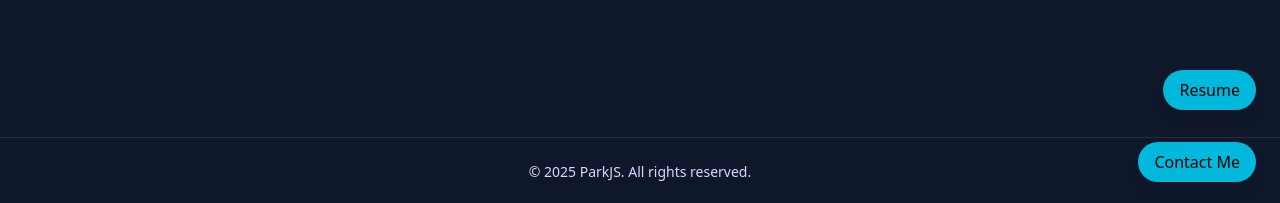
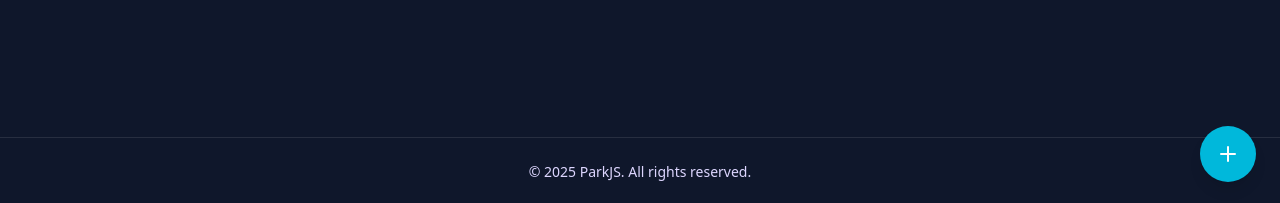
Before and after one commit to qkrwns1478/my-portfolio, a Next.js app: page / in a window 1280 px wide. Shown: the part 594-797 px from the top of the page. Built offline with nearby package versions, Linux system fonts and the light colour scheme; no server answers.

Commit message:
Add FabMenu component

```diff
--- a/app/components/ContactMe.tsx
+++ b/app/components/ContactMe.tsx
@@ -7,8 +7,7 @@ import { useForm } from "react-hook-form";
 import { z } from "zod";
 import { zodResolver } from "@hookform/resolvers/zod";
 
-export default function ContactMe() {
-  const [open, setOpen] = useState(false);
+export default function ContactMe({ open, setOpen }: { open: boolean, setOpen: (val: boolean) => void }) {
   const [loading, setLoading] = useState(false);
   const siteKey = process.env.NEXT_PUBLIC_RECAPTCHA_SITE_KEY!;
   const recaptchaRef = useRef<ReCAPTCHA>(null);
@@ -69,16 +68,16 @@ export default function ContactMe() {
   return (
     <>
       {/* Floating Button */}
-      <button
+      {/* <button
         onClick={() => setOpen(true)}
         className="fixed bottom-20 sm:bottom-6 right-6 z-50 bg-cyan-500 text-black px-4 py-2 rounded-full shadow-lg hover:bg-cyan-400 transition cursor-pointer"
       >
         Contact Me
-      </button>
+      </button> */}
 
       {/* Slide-in Panel */}
       <div
-        className={`fixed bottom-0 right-0 w-full max-w-md h-full sm:h-auto sm:bottom-6 sm:right-6 sm:rounded-xl bg-slate-800 text-white p-6 shadow-2xl z-75 transition-all duration-300 ${
+        className={`fixed bottom-0 right-0 z-[200] w-full max-w-md h-full sm:h-auto sm:bottom-6 sm:right-6 sm:rounded-xl bg-slate-800 text-white p-6 shadow-2xl transition-all duration-300 ${
           open
             ? "translate-x-0 opacity-100 pointer-events-auto"
             : "sm:right-[-100%] translate-x-full sm:translate-x-0 opacity-0 pointer-events-none"
--- /dev/null
+++ b/app/components/FabMenu.tsx
@@ -0,0 +1,57 @@
+"use client";
+import { useState } from "react";
+import { FiPlus, FiX, FiMail, FiFileText } from "react-icons/fi";
+import ContactMe from "./ContactMe";
+import Resume from "./Resume";
+import { Tooltip } from "react-tooltip";
+
+export default function FloatingMenu() {
+  const [open, setOpen] = useState(false);
+  const [contactOpen, setContactOpen] = useState(false);
+  const [resumeOpen, setResumeOpen] = useState(false);
+
+  return (
+    <>
+      <div className="fixed bottom-6 right-6">
+        <div className="relative w-14 h-14">
+          <button
+            onClick={() => setContactOpen(true)}
+            data-tooltip-id="menu-tooltip"
+            data-tooltip-content="이메일 보내기"
+            className={`absolute bottom-0 right-0 w-12 h-12 z-[50] bg-white text-gray-700 rounded-full shadow-md flex items-center justify-center transition-all duration-300
+              ${open ? "translate-y-[-80px] opacity-100 scale-100 pointer-events-auto" : "translate-y-0 opacity-0 scale-75 pointer-events-none"}
+            `}
+          >
+            <FiMail size={20} />
+          </button>
+
+          <button
+            onClick={() => setResumeOpen(true)}
+            data-tooltip-id="menu-tooltip"
+            data-tooltip-content="이력서 보기"
+            className={`absolute bottom-0 right-0 w-12 h-12 z-[50] bg-white text-gray-700 rounded-full shadow-md flex items-center justify-center transition-all duration-300
+              ${open ? "translate-x-[-80px] opacity-100 scale-100 pointer-events-auto" : "translate-x-0 opacity-0 scale-75 pointer-events-none"}
+            `}
+          >
+            <FiFileText size={20} />
+          </button>
+
+          <button
+            onClick={() => setOpen((prev) => !prev)}
+            className="w-14 h-14 z-[100] bg-cyan-500 text-white rounded-full shadow-lg flex items-center justify-center hover:bg-cyan-400 transition"
+            aria-label="메뉴 버튼"
+          >
+            {open ? <FiX size={24} /> : <FiPlus size={24} />}
+          </button>
+        </div>
+      </div>
+
+      {/* Tooltip */}
+      <Tooltip id="menu-tooltip" place="left" className="z-[100]" />
+
+      {/* 패널 */}
+      <ContactMe open={contactOpen} setOpen={setContactOpen} />
+      <Resume open={resumeOpen} setOpen={setResumeOpen} />
+    </>
+  );
+}
--- a/app/components/Resume.tsx
+++ b/app/components/Resume.tsx
@@ -1,23 +1,21 @@
 "use client";
-import { useState } from "react";
+// import { useState } from "react";
 import Button from "./Button";
 
-export default function Resume() {
-  const [open, setOpen] = useState(false);
-
+export default function Resume({ open, setOpen }: { open: boolean, setOpen: (val: boolean) => void }) {
   return (
     <>
       {/* Floating Resume Button */}
-      <button
+      {/* <button
         onClick={() => setOpen(true)}
         className="fixed bottom-36 sm:bottom-24 right-6 z-50 bg-cyan-500 text-black px-4 py-2 rounded-full shadow-lg hover:bg-cyan-400 transition cursor-pointer"
       >
         Resume
-      </button>
+      </button> */}
 
       {/* Slide-in Panel */}
       <div
-        className={`fixed bottom-0 right-0 w-full max-w-md h-full sm:h-auto sm:bottom-6 sm:right-6 sm:rounded-xl bg-slate-800 text-white p-6 shadow-2xl z-75 transition-all duration-300 ${
+        className={`fixed bottom-0 right-0 z-[200] w-full max-w-md h-full sm:h-auto sm:bottom-6 sm:right-6 sm:rounded-xl bg-slate-800 text-white p-6 shadow-2xl transition-all duration-300 ${
           open
             ? "translate-x-0 opacity-100 pointer-events-auto"
             : "sm:right-[-100%] translate-x-full sm:translate-x-0 opacity-0 pointer-events-none"
--- a/app/layout.tsx
+++ b/app/layout.tsx
@@ -1,8 +1,9 @@
 import type { Metadata } from "next";
 import { Geist, Geist_Mono } from "next/font/google";
 import { Toaster } from "react-hot-toast";
-import ContactMe from "./components/ContactMe";
-import Resume from "./components/Resume";
+// import ContactMe from "./components/ContactMe";
+// import Resume from "./components/Resume";
+import FabMenu from "./components/FabMenu";
 import "./globals.css";
 
 const geistSans = Geist({
@@ -31,8 +32,9 @@ export default function RootLayout({ children }: { children: React.ReactNode })
         <footer className="p-6 text-sm text-center border-t border-white/10 text-violet-200">
           &copy; {new Date().getFullYear()} ParkJS. All rights reserved.
         </footer>
-        <ContactMe />
-        <Resume />
+        {/* <ContactMe />
+        <Resume /> */}
+        <FabMenu />
         <Toaster position="top-center" />
       </body>
     </html>
--- a/package.json
+++ b/package.json
@@ -18,6 +18,7 @@
     "react-hook-form": "^7.62.0",
     "react-hot-toast": "^2.5.2",
     "react-icons": "^5.5.0",
+    "react-tooltip": "^5.29.1",
     "tailwind-merge": "^3.3.1",
     "zod": "^4.0.15"
   },
```
Also changed, not shown: 1 other file (tests, documents, lock files or other folders).
